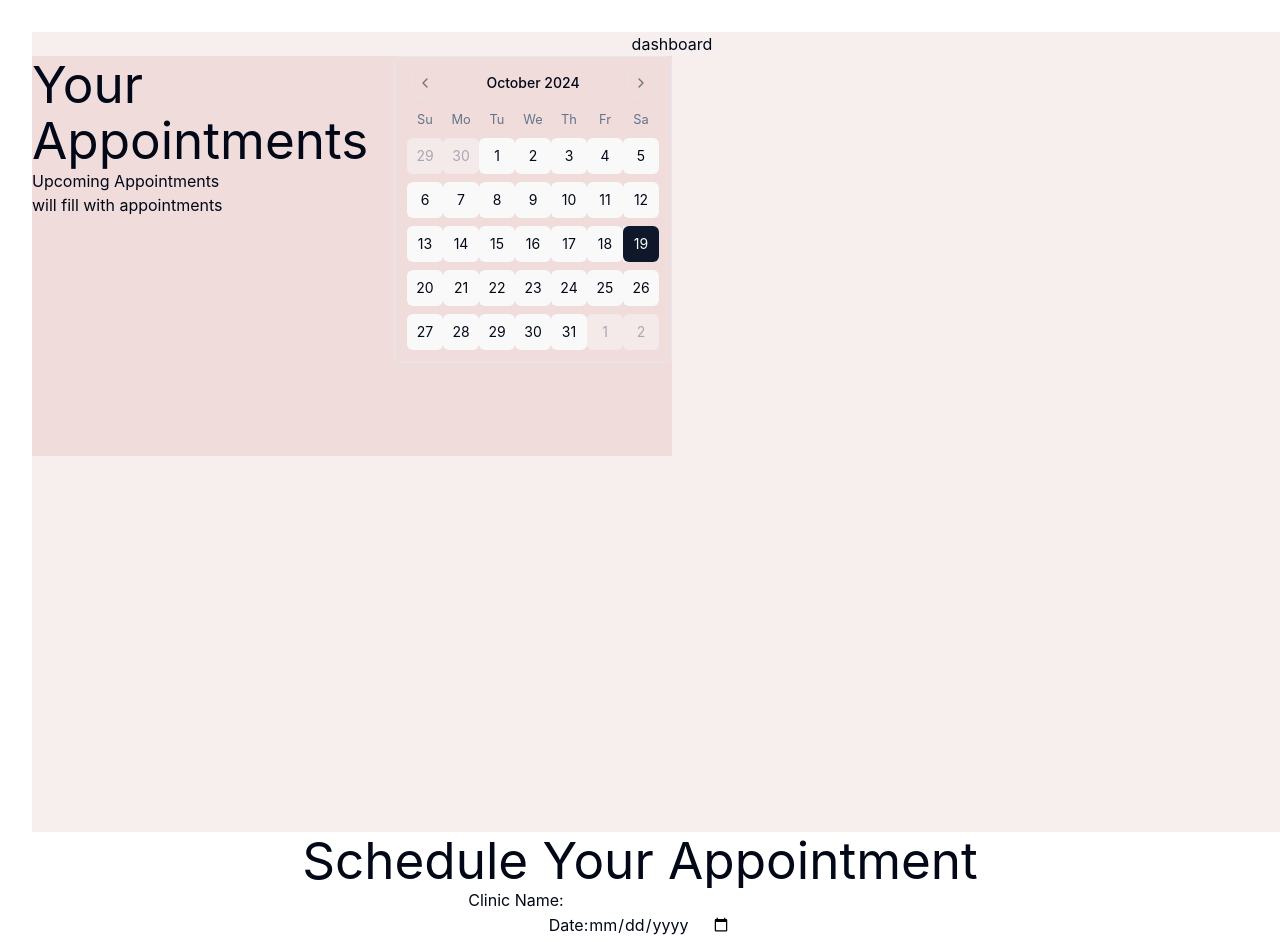
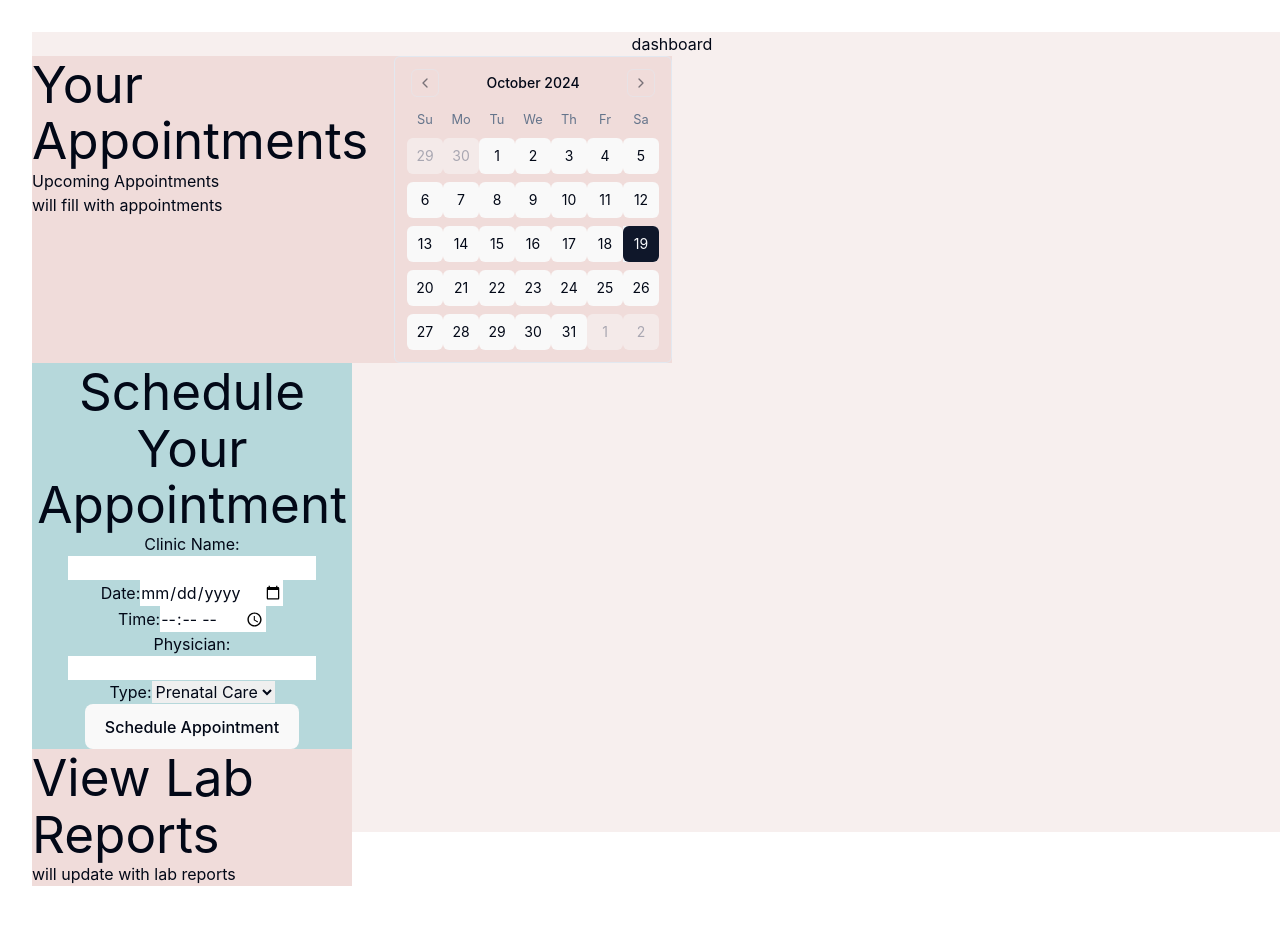
Before and after one commit to cfgtexas24/Team-11, a React (Vite) app in the folder frontend/: page /user-dashboard in a window 1280 px wide. Shown: the top 942 px of the page. After the commit the page ends 886 px from the top, so only its background shows below. Built offline with nearby package versions, Linux system fonts and the light colour scheme.

Commit message:
added view reports box to user view

```diff
--- a/frontend/src/components/userPageComponents/ScheduleAppointments.tsx
+++ b/frontend/src/components/userPageComponents/ScheduleAppointments.tsx
@@ -26,7 +26,7 @@ const ScheduleAppointments: React.FC = () => {
     };
 
     return (
-        <div>
+        <div className="justify-around w-1/4 h-auto md:w-1/4 md:h-1/4" style={{ backgroundColor: '#B6D8DB' }}>
             <h1>Schedule Your Appointment</h1>
             <form onSubmit={handleSubmit}>
                 <div>
--- a/frontend/src/components/ViewAppointments.tsx
+++ b/frontend/src/components/userPageComponents/ViewAppointments.tsx
@@ -1,5 +1,5 @@
 import * as React from "react"
-import '../App.css'
+import '../../App.css'
 import { Calendar } from "@/components/ui/calendar"
 
 function ViewAppointments() {
--- /dev/null
+++ b/frontend/src/components/userPageComponents/ViewLabReports.tsx
@@ -0,0 +1,24 @@
+import * as React from "react"
+import '../../App.css'
+
+function ViewLabReports() {
+    const [date, setDate] = React.useState<Date | undefined>(new Date())
+
+  return (
+    <>
+      <div className="justify-around w-1/4 h-auto md:w-1/4 md:h-1/4" style={{ backgroundColor: '#F0DCDA' }}>
+        <div className="flex flex-row">
+            <div className="text-left">
+                <h1>View Lab Reports</h1>
+                <div>
+                    will update with lab reports
+                </div>
+            </div>
+        </div>
+
+      </div>
+    </>
+  )
+}
+
+export default ViewLabReports
--- a/frontend/src/main.tsx
+++ b/frontend/src/main.tsx
@@ -1,8 +1,6 @@
 import { StrictMode } from 'react'
 import { createRoot } from 'react-dom/client'
 import App from './App.tsx'
-import Login from './pages/login.tsx'
-import UserDashboard from './pages/UserDashboard.tsx'
 import './index.css'
 
 createRoot(document.getElementById('root')!).render(
--- a/frontend/src/pages/User.tsx
+++ b/frontend/src/pages/User.tsx
@@ -12,6 +12,12 @@ function User() {
         if (role === "user") {
             navigate('/user-dashboard'); // Navigate to the user dashboard route
         }
+        else if (role === "admin"){
+
+        }
+        else if (role === "provider"){
+
+        }
     }, [role, navigate]);
 
     return (
--- a/frontend/src/pages/UserDashboard.tsx
+++ b/frontend/src/pages/UserDashboard.tsx
@@ -1,6 +1,7 @@
 import '../App.css'
-import ViewAppointments from '@/components/ViewAppointments'
-import ScheduleAppointments from '@/components/userPageComponents/ScheduleAppointments'
+import ViewAppointments from '@/components/userPageComponents/ViewAppointments';
+import ScheduleAppointments from '@/components/userPageComponents/ScheduleAppointments';
+import ViewLabReports from '@/components/userPageComponents/ViewLabReports';
 
 function UserDashboard() {
 
@@ -8,10 +9,15 @@ function UserDashboard() {
     <>
       <div className="h-screen w-screen" style={{ backgroundColor: '#F7EFEE' }}>
         <p>dashboard</p>
-        <ViewAppointments/>
-      </div>
-      <div>
-      <ScheduleAppointments/>
+        <div>
+          <ViewAppointments/>
+        </div>
+        <div>
+          <ScheduleAppointments/>
+        </div>
+        <div>
+          <ViewLabReports />
+        </div>
       </div>
     </>
   );
```
